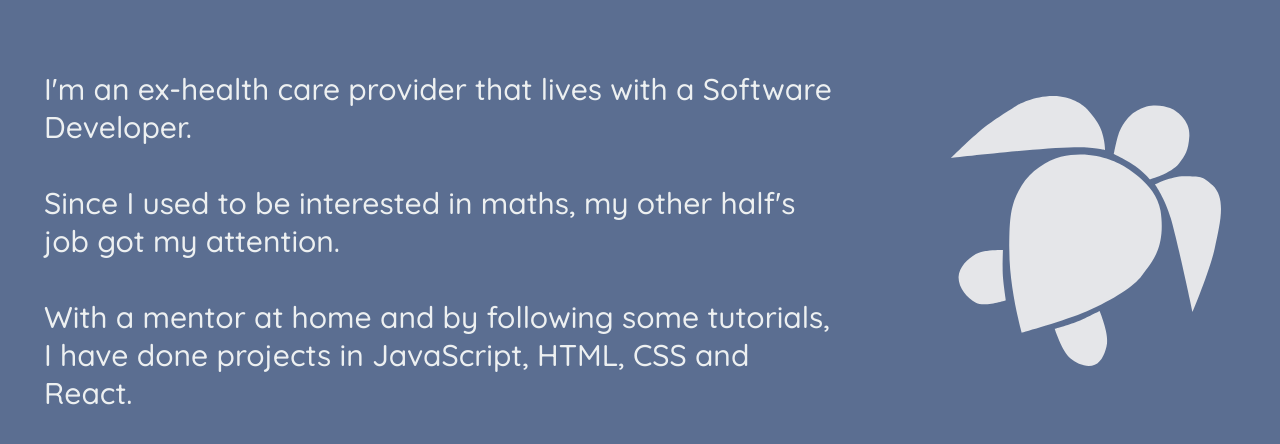
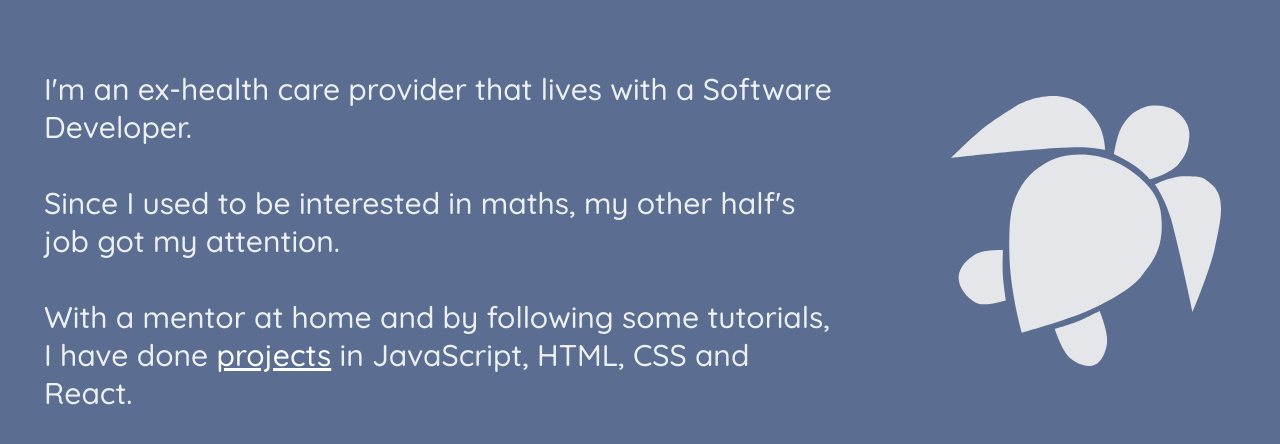
Before and after one commit to kiiramat/kiiramat-website, a React (Create React App) app: page / in a window 1280 px wide. Shown: the part 258-702 px from the top of the page. Built offline with nearby package versions, Linux system fonts and the light colour scheme.

Commit message:
added an anchor tag to word 'projects' in About page. Still need to add href to it

```diff
--- a/src/pages/About.js
+++ b/src/pages/About.js
@@ -8,7 +8,7 @@ function About() {
         <p className="about-me-text">
           I'm an ex-health care provider that lives with a Software Developer.<br /><br />
           Since I used to be interested in maths, my other half's job got my attention.<br /><br />
-          With a mentor at home and by following some tutorials, I have done projects in JavaScript, HTML, CSS and React.
+          With a mentor at home and by following some tutorials, I have done <a href="">projects</a> in JavaScript, HTML, CSS and React.
         </p>
         <TurtlePortrait />
       </div>
```
